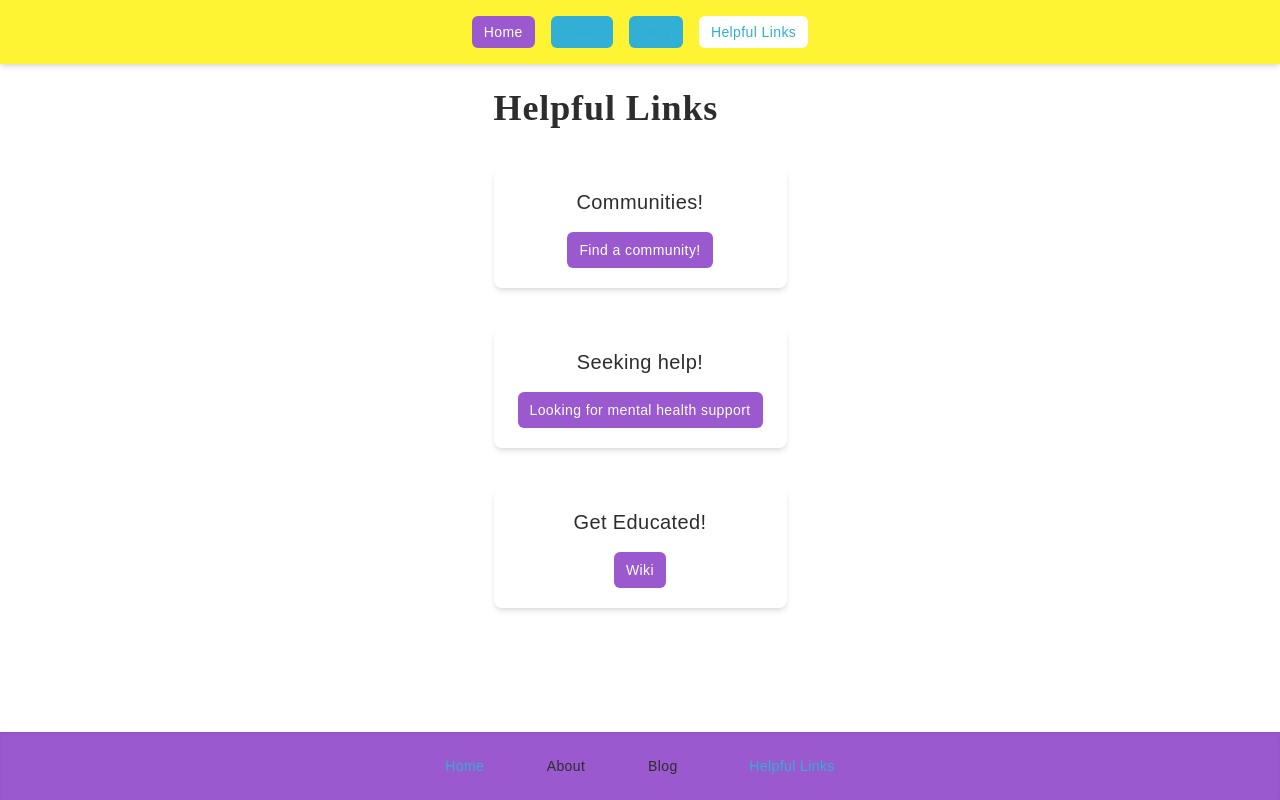
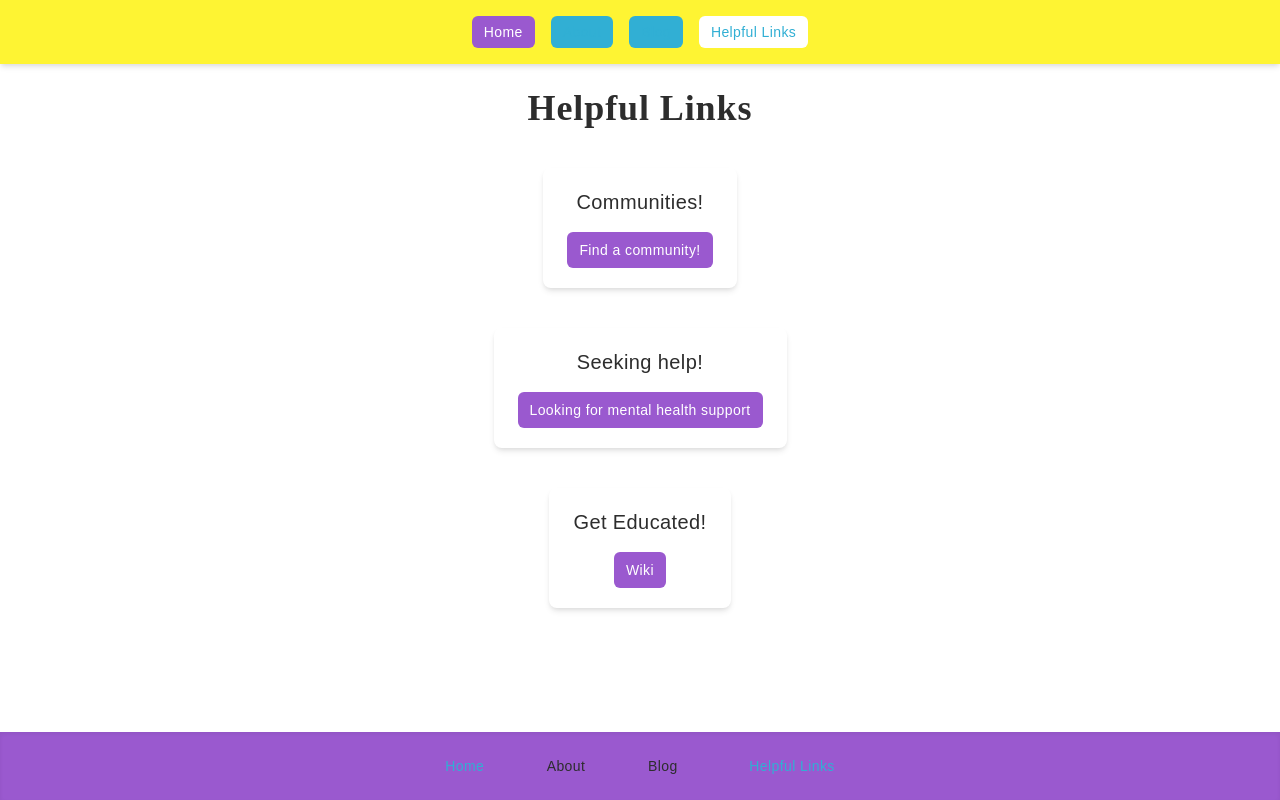
Before and after one commit to neosh11/NonBinaryPeople, a Next.js app: page /help in a window 1280 px wide. Built offline with nearby package versions, Linux system fonts and the light colour scheme.

Commit message:
Center heading

```diff
--- a/pages/help/index.tsx
+++ b/pages/help/index.tsx
@@ -12,7 +12,7 @@ export default function Home() {
       description='Find a community new you!'
       canonical={pageRoutes.help}
     >
-      <div className='space-y-10 md:flex md:flex-col'>
+      <div className='space-y-10 md:flex md:flex-col md:items-center'>
         <h1>Helpful Links</h1>
         <Card>
           <div className='md:flex md:flex-col space-y-4 md:items-center'>
```
